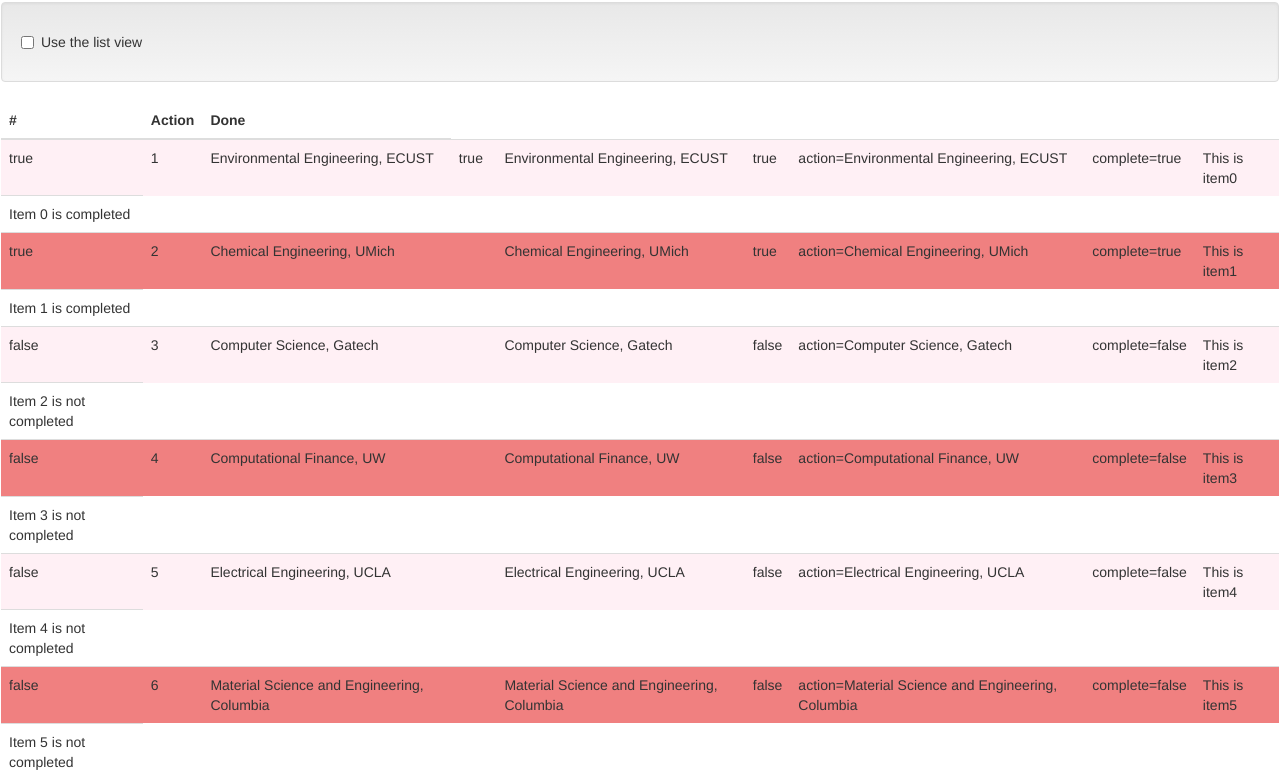
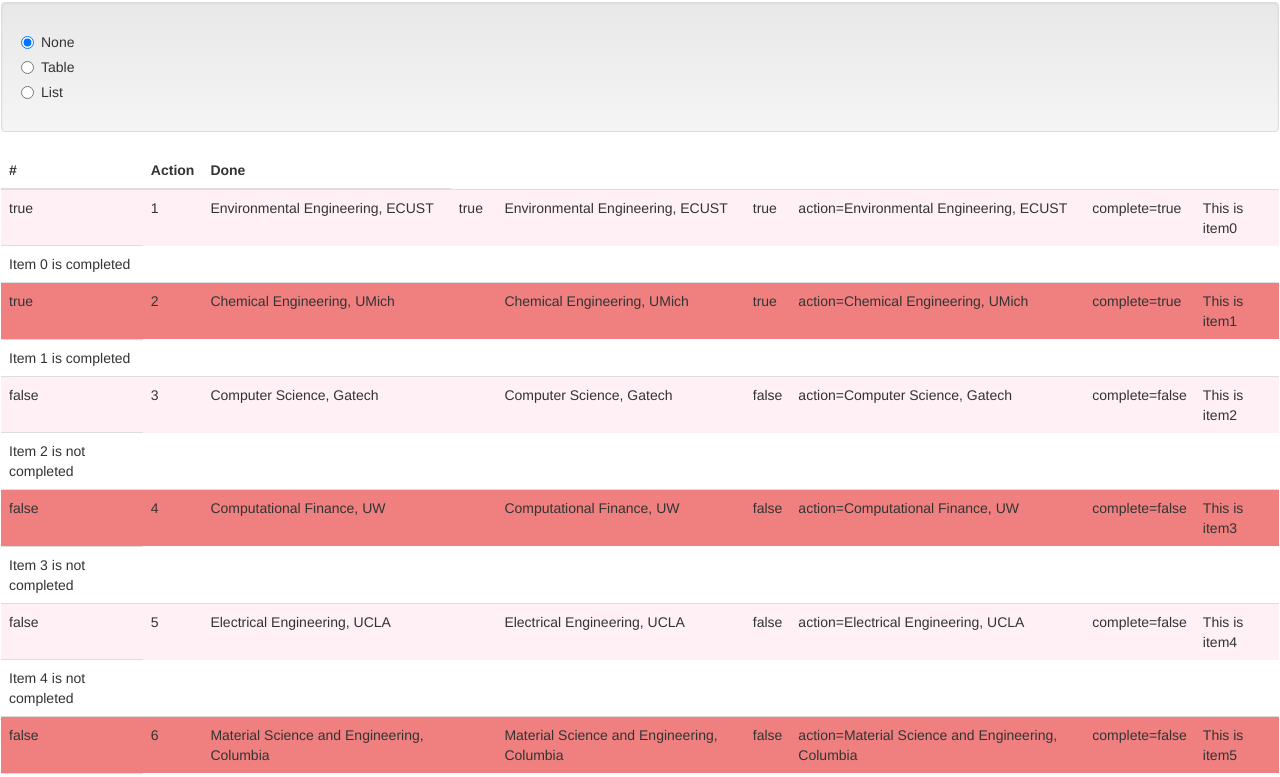
Before and after one commit to donnice/proAngularJS, a plain HTML site: page WebContent/chapter10/directives.html in a window 1280 px wide. Shown: the part 55-832 px from the top of the page. Drawn offline with nearby package versions, Linux system fonts and the light colour scheme.

Commit message:
Jun 13th

```diff
--- a/WebContent/chapter10/directives.html
+++ b/WebContent/chapter10/directives.html
@@ -1,6 +1,6 @@
 <!DOCTYPE html>
 <html ng-app="exampleApp">
-<!-- p250 -->
+<!-- p256 -->
 <head>
 	<meta charset="UTF-8">
 	<title>Chapter 10</title>
@@ -10,6 +10,9 @@
 	<script>
 		angular.module("exampleApp",[])
 		.controller("defaultCtrl",function($scope){
+
+			$scope.data = {};
+
 			$scope.todos = [
 			    {action:"Environmental Engineering, ECUST",complete:true},
 			    {action:"Chemical Engineering, UMich",complete:true},
@@ -62,13 +65,22 @@
 			<input name="firstItem" class="form-control" ng-model="todos[0].action"/>
 		</div> -->
 		<div class = "well">
-			<div class="checkbox">
+			<!-- <div class="checkbox">
 				<label>
 					<input type = "checkbox" ng-model = "showList">
 					Use the list view
 				</label>
+			</div> -->
+			<div class = "radio" ng-repeat="button in ['None','Table','List']">
+				<label>
+					<input type = "radio" ng-model="data.mode"
+						value="{{button}}" ng-checked="$first"/>
+						{{button}}
+				</label>
 			</div>
 		</div>
+
+
 
 		<!-- <ng-include src = "table.html"></ng-include> -->
 		<ng-include src="viewFile()" onload="reportChange()"></ng-include>
```
